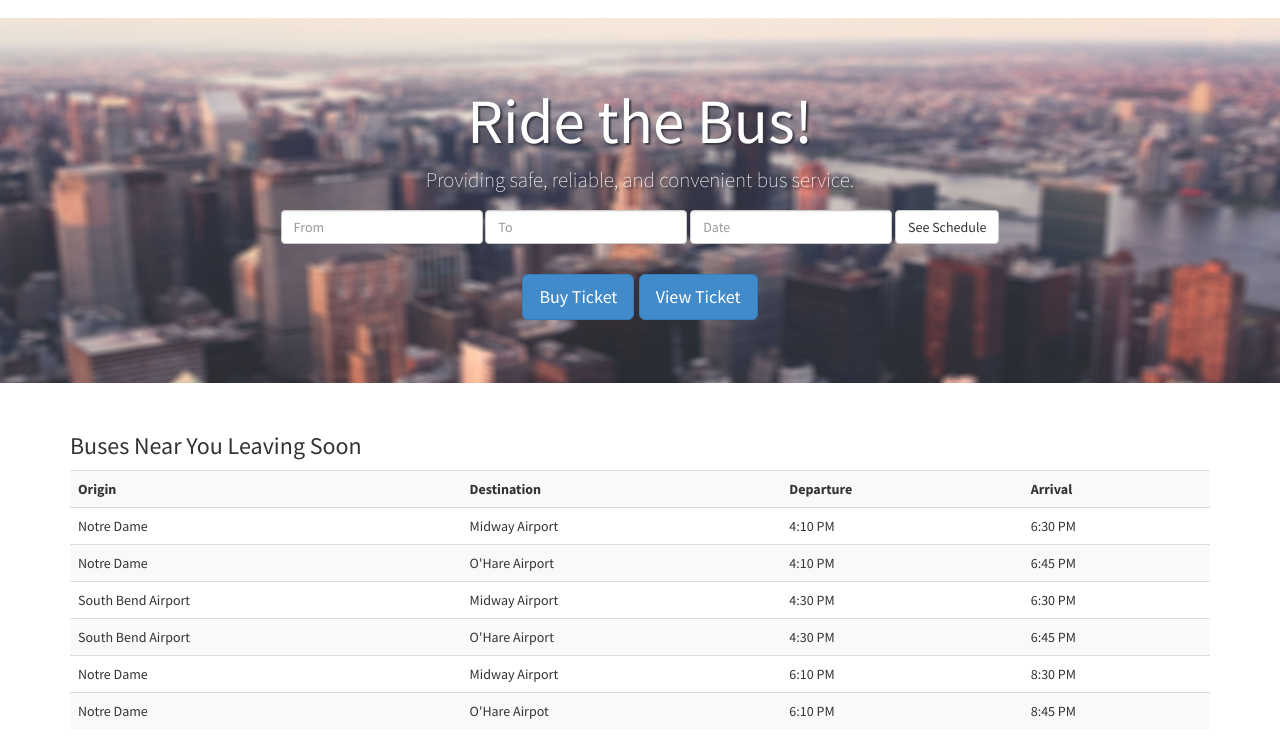
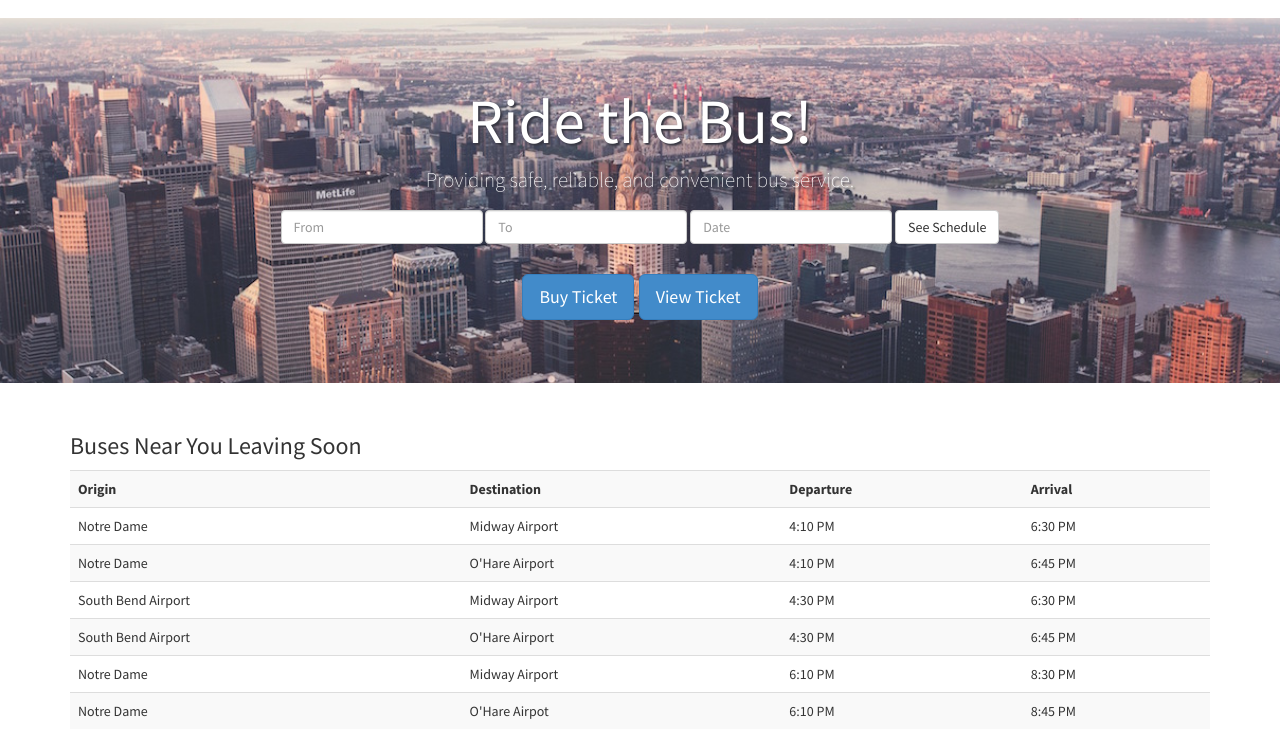
Before and after one commit to mbau/HCIbootstrap, a plain HTML site: page index.html in a window 1280 px wide. Shown: the part 54-803 px from the top of the page. Drawn offline with nearby package versions, Linux system fonts and the light colour scheme; a script that the page names is missing.

Commit message:
changed banner image to cover

```diff
--- a/index.css
+++ b/index.css
@@ -1,9 +1,18 @@
 .jumbotron {
-  background-image: url("images/background2.jpg");
-  background-size: 100% 100%;
+  background-image: url("images/background4.jpg");
+  /*background-size: 100% 100%;*/
   background-repeat: no-repeat;
   color: white;
   text-align: center;
+  display: block;
+  /*max-width:230px;
+  max-height:1000px;
+  width: auto;
+  height: auto;*/
+
+    background-size: cover;
+    background-repeat: no-repeat;
+    background-position: center;
 }
 
 body {
```
Also changed, not shown: images/background4.jpg (added).
